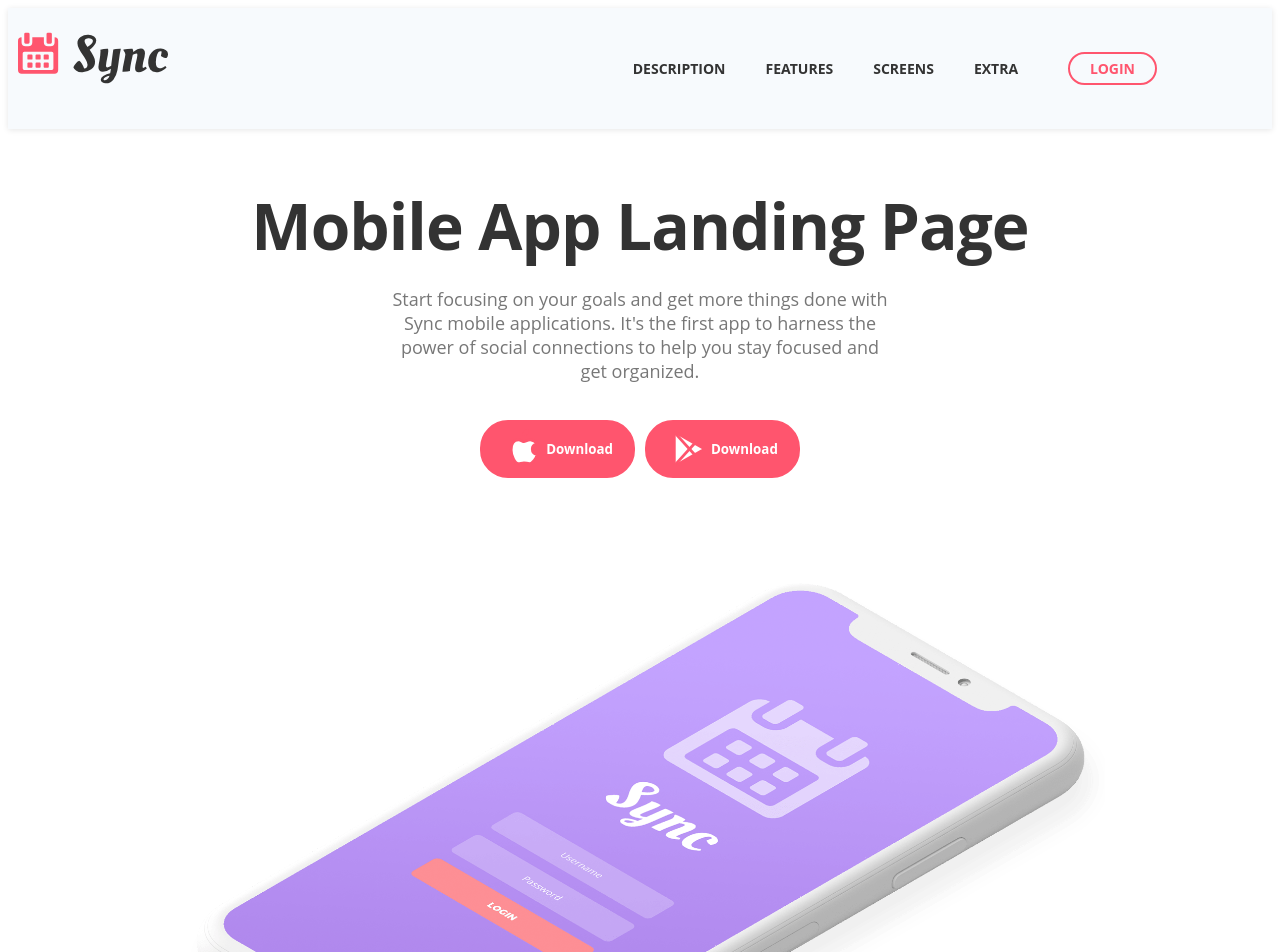
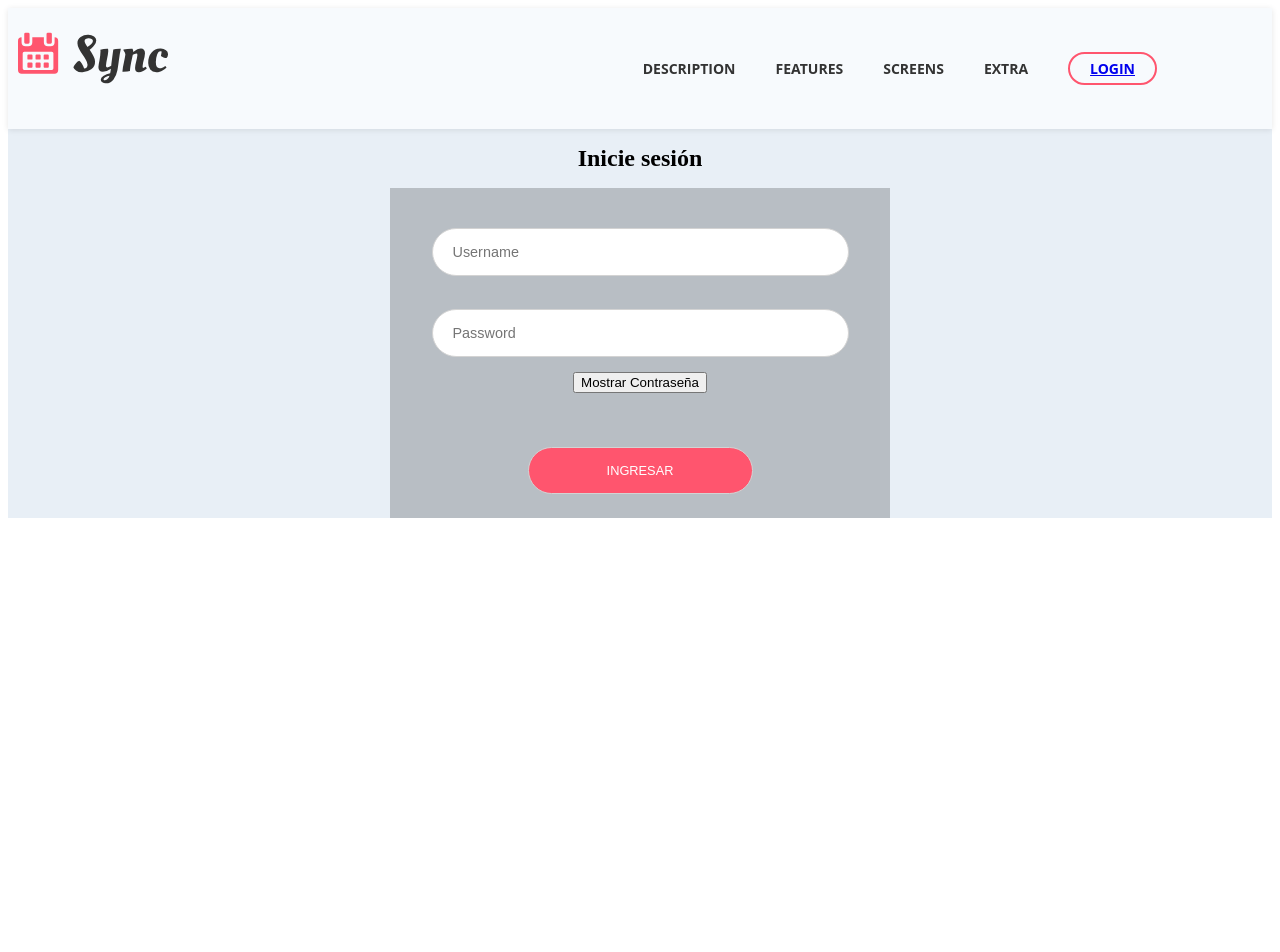
Before and after one commit to Brianclikclak/Web-Replic-Whit_Vue, a Vue app: page /login in a window 1280 px wide. Shown: the top 952 px of the page. After the commit the page ends 800 px from the top, so only its background shows below. Built offline with nearby package versions, Linux system fonts and the light colour scheme.

Commit message:
adding home and login views

```diff
--- a/src/App.vue
+++ b/src/App.vue
@@ -1,24 +1,13 @@
 <script setup>
-  import NavBar from './components/NavBar.vue';
-  import AppIntro from './components/AppIntro.vue';
-  import DescriptionSection from './components/DescriptionSection.vue'
-  import OrganizeSection from './components/OrganizeSection.vue'
-  import UserTestimonials from './components/UserTestimonials.vue';
-  import SecondMobile from './components/SecondMobile.vue';
-  import FooterPage from './components/FooterPage.vue';
-  import FormLogin from './components/FormLogin.vue';
 
+import {RouterLink, RouterView} from "vue-router";
 </script>
 
 <template>
-  <NavBar/>
-  <AppIntro />
-  <DescriptionSection/>
-  <OrganizeSection/>
-  <UserTestimonials/>
-  <SecondMobile/>
-  <FooterPage/>
-  <FormLogin/>
+
+
+  <RouterLink to="/"></RouterLink>
+  <RouterLink to="/login"></RouterLink>
+  <RouterView/>
 
 </template>
-<style></style>
--- /dev/null
+++ b/src/components/ButtonLogin.vue
@@ -0,0 +1,30 @@
+<template >
+    <button class="button-top-nav"><RouterLink to="/login">login</RouterLink></button>
+    <RouterView/>
+</template>
+
+<style scoped>
+.button-top-nav {
+  -webkit-border-radius: 28;
+  -moz-border-radius: 28;
+  border-radius: 1.75rem;
+  border: 0.125rem solid #ff556e;
+  padding: 5px 20px;
+  color: #ff556e;
+  text-transform: uppercase;
+  font-size: 0.875rem;
+  font-family: "Open Sans", sans-serif;
+  font-weight: 700;
+  background-color: #f7fafd;
+  margin-left: 0.625rem;
+  text-decoration: none;
+}
+
+.button-top-nav:hover {
+  background-color: #ff556e;
+  color: #fff;
+  transition: all 0.2s;
+}
+
+
+</style>
--- a/src/components/FooterPage.vue
+++ b/src/components/FooterPage.vue
@@ -103,10 +103,6 @@ h5 {
   fill: #777;
 }
 
-.footer-icon {
-
-}
-
 .copyright {
   display: flex;
   justify-content: center;
--- a/src/components/NavBar.vue
+++ b/src/components/NavBar.vue
@@ -1,11 +1,12 @@
 <script setup>
+import ButtonLogin from './ButtonLogin.vue';
 import logoSync from './icons/logoSync.vue';
 </script>
 
 <template>
     <div class="nav-landing">
         <div class="logo">
-            <a href="#"><logoSync/></a>
+            <a href="/"><logoSync/></a>
         </div>
         <nav>
             <ul class="top-menu">
@@ -19,7 +20,8 @@ import logoSync from './icons/logoSync.vue';
                         <a href="#">Privacy Policy</a>
                     </div>
                 </li>
-                <li><a href="views/LoginView.vue"><button class="button-top-nav">Login</button></a></li>
+                <li><ButtonLogin/></li>
+
             </ul>
         </nav>
     </div>
@@ -53,10 +55,11 @@ import logoSync from './icons/logoSync.vue';
 }
 
 .top-menu a {
-  text-decoration: none;
+
   color: #333333;
 }
 .top-menu li {
+  text-decoration: none;
   margin: 30px 15px;
 }
 
@@ -85,25 +88,8 @@ import logoSync from './icons/logoSync.vue';
   color: #ff556e;
 }
 
-.button-top-nav {
-  -webkit-border-radius: 28;
-  -moz-border-radius: 28;
-  border-radius: 1.75rem;
-  border: 0.125rem solid #ff556e;
-  padding: 5px 20px;
-  color: #ff556e;
-  text-transform: uppercase;
-  font-size: 0.875rem;
-  font-family: "Open Sans", sans-serif;
-  font-weight: 700;
-  background-color: #f7fafd;
-  margin-left: 0.625rem;
-}
-
-.button-top-nav:hover {
-  background-color: #ff556e;
-  color: #fff;
-  transition: all 0.2s;
+li a{
+  text-decoration: none;
 }
 
 </style>
--- /dev/null
+++ b/src/components/router/index.js
@@ -0,0 +1,20 @@
+import { createRouter, createWebHistory } from 'vue-router';
+import LoginView from "../views/LoginView.vue";
+import HomeView from "../views/HomeView.vue";
+
+const router = createRouter({
+  history: createWebHistory(import.meta.env.BASE_URL),
+  routes: [
+   {
+    path: '/',
+    name: 'Home',
+    component: HomeView
+   },
+   {
+    path: '/login',
+    name: 'Login',
+    component: LoginView
+   }
+  ]
+})
+export default router;
--- /dev/null
+++ b/src/components/views/HomeView.vue
@@ -0,0 +1,23 @@
+<script setup >
+  import NavBar from '../NavBar.vue';
+  import AppIntro from '../AppIntro.vue';
+  import DescriptionSection from '../DescriptionSection.vue'
+  import OrganizeSection from '../OrganizeSection.vue'
+  import UserTestimonials from '../UserTestimonials.vue';
+  import SecondMobile from '../SecondMobile.vue';
+  import FooterPage from '../FooterPage.vue';
+
+
+</script>
+
+<template>
+  <NavBar/>
+  <AppIntro />
+  <DescriptionSection/>
+  <OrganizeSection/>
+  <UserTestimonials/>
+  <SecondMobile/>
+  <FooterPage/>
+
+</template>
+<style></style>
--- a/src/components/views/LoginView.vue
+++ b/src/components/views/LoginView.vue
@@ -1,9 +1,11 @@
 <script setup>
     import NavBar from '../NavBar.vue';
+    import FormLogin from '../FormLogin.vue';
 </script>
 
 <template>
     <NavBar/>
+    <FormLogin/>
 </template>
 
 <style>
--- a/src/main.js
+++ b/src/main.js
@@ -1,5 +1,10 @@
 import { createApp } from 'vue'
 import App from './App.vue'
+import router from './components/router/index.js'
 
 
-createApp(App).mount('#app')
+const app= createApp(App)
+
+app.use(router)
+
+app.mount('#app')
```
